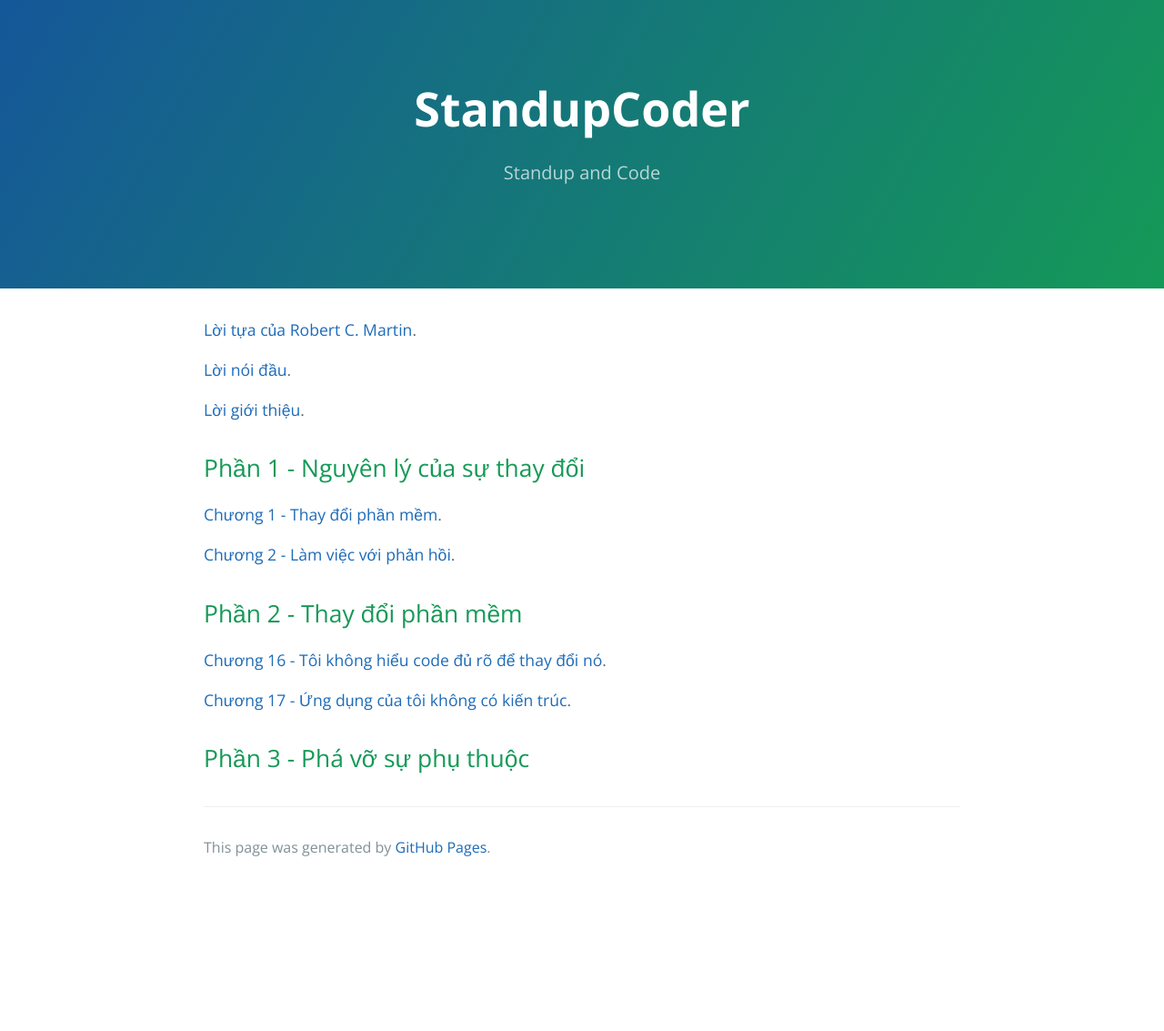
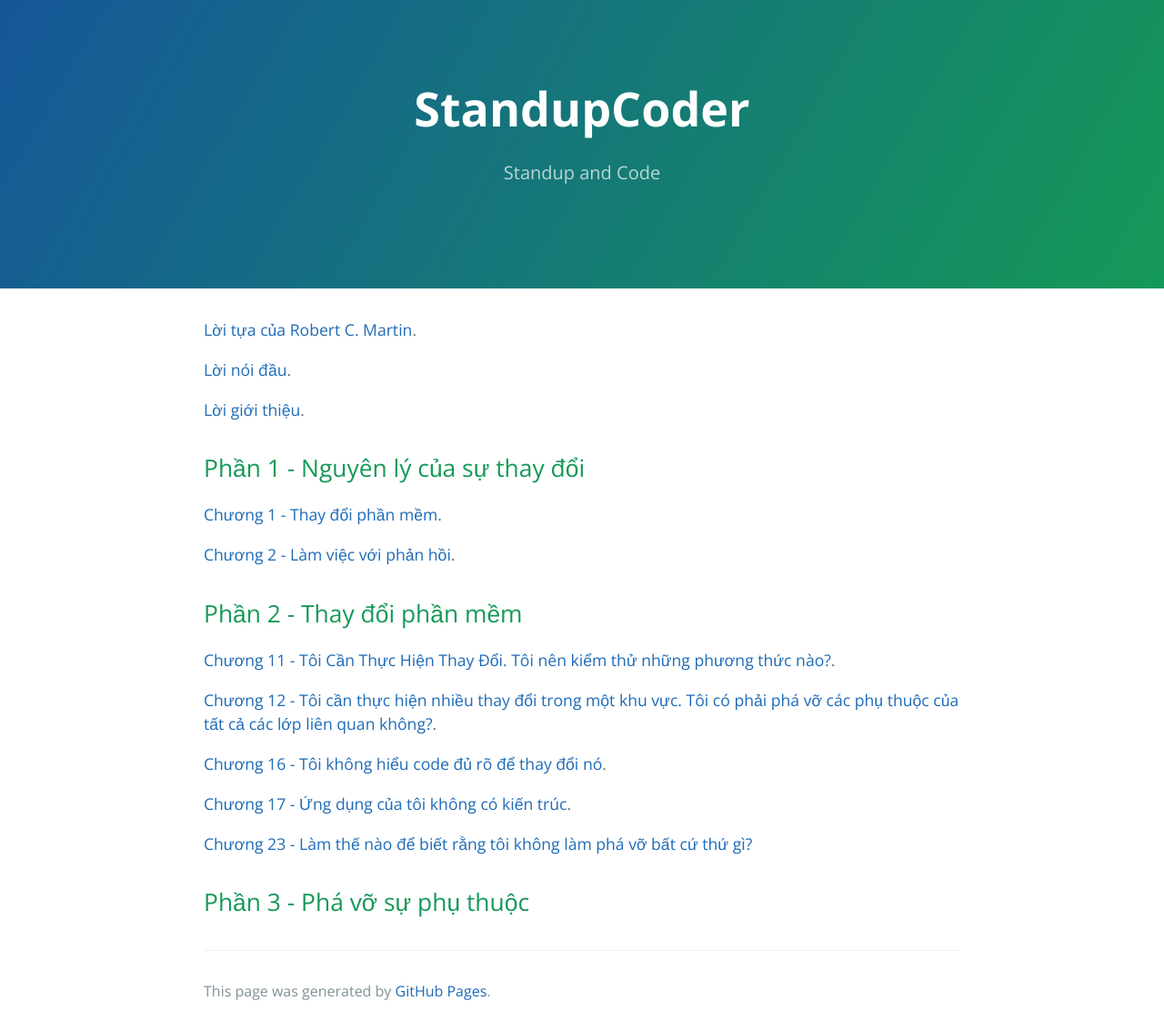
Before and after one commit to HaiBV/haibv.github.io, a Jekyll site: the page built from working-effectively-with-legacy-code/contents.md, in a window 1280 px wide. Shown: the whole page at 91% size. Built offline with Jekyll 4.4.1, drawn with Linux system fonts in a browser that asks for light colours; before the commit the page ends 975 px from its top, so only the background shows below that.

Commit message:
Book - Working Efectively with Legacy Code - P2 - C23

```diff
--- a/working-effectively-with-legacy-code/contents.md
+++ b/working-effectively-with-legacy-code/contents.md
@@ -16,8 +16,14 @@
 
 ## Phần 2 - Thay đổi phần mềm
 
+[Chương 11 - Tôi Cần Thực Hiện Thay Đổi. Tôi nên kiểm thử những phương thức nào?](./chapter-11-i-need-to-make-a-change-what-methods-should-i-test.html).
+
+[Chương 12 - Tôi cần thực hiện nhiều thay đổi trong một khu vực. Tôi có phải phá vỡ các phụ thuộc của tất cả các lớp liên quan không?](./chapter-12-i-need-to-make-many-changes-in-one-area-do-i-have-to-break-dependencies-for-all-the-classes-involved.html).
+
 [Chương 16 - Tôi không hiểu code đủ rõ để thay đổi nó](./chapter-16-i-dont-understand-the-code-well-enough-to-change-it.html).
 
 [Chương 17 - Ứng dụng của tôi không có kiến trúc](./chapter-17-my-application-has-no-strucute.html).
 
+[Chương 23 - Làm thế nào để biết rằng tôi không làm phá vỡ bất cứ thứ gì?](./chapter-23-how-do-i-know-that-im-not-breaking-anything.html)
+
 ## Phần 3 - Phá vỡ sự phụ thuộc
```
Also changed, not shown: working-effectively-with-legacy-code/chapter-23-how-do-i-know-that-im-not-breaking-anything.md (added, +11 -0 lines).
